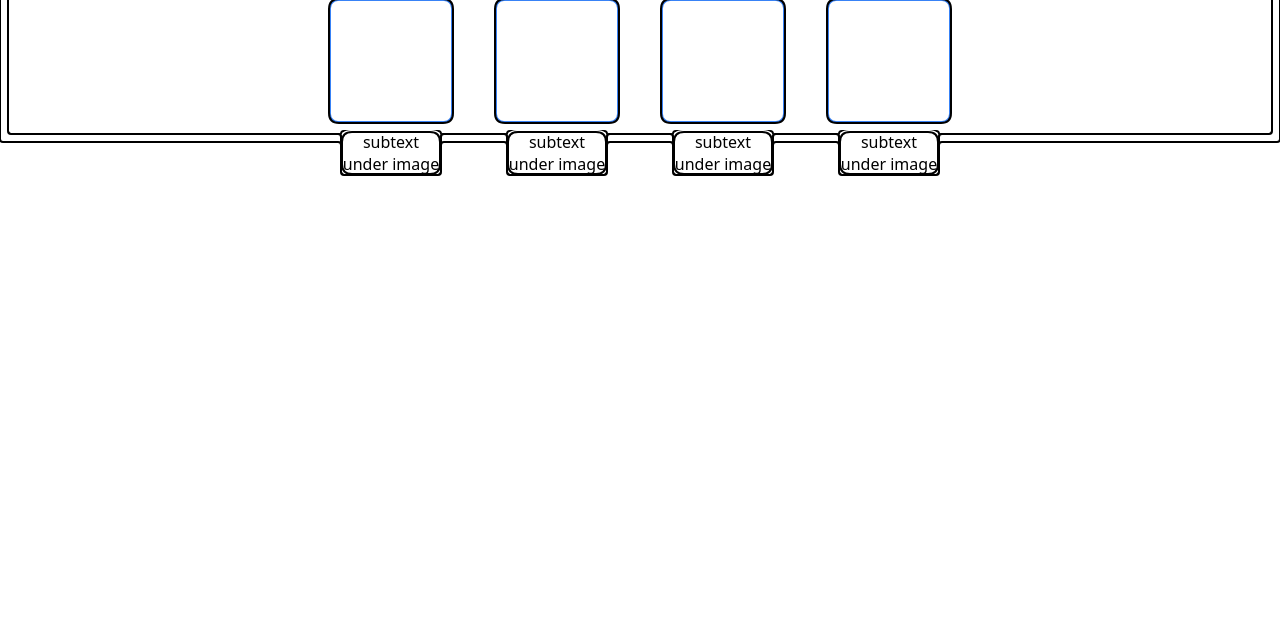
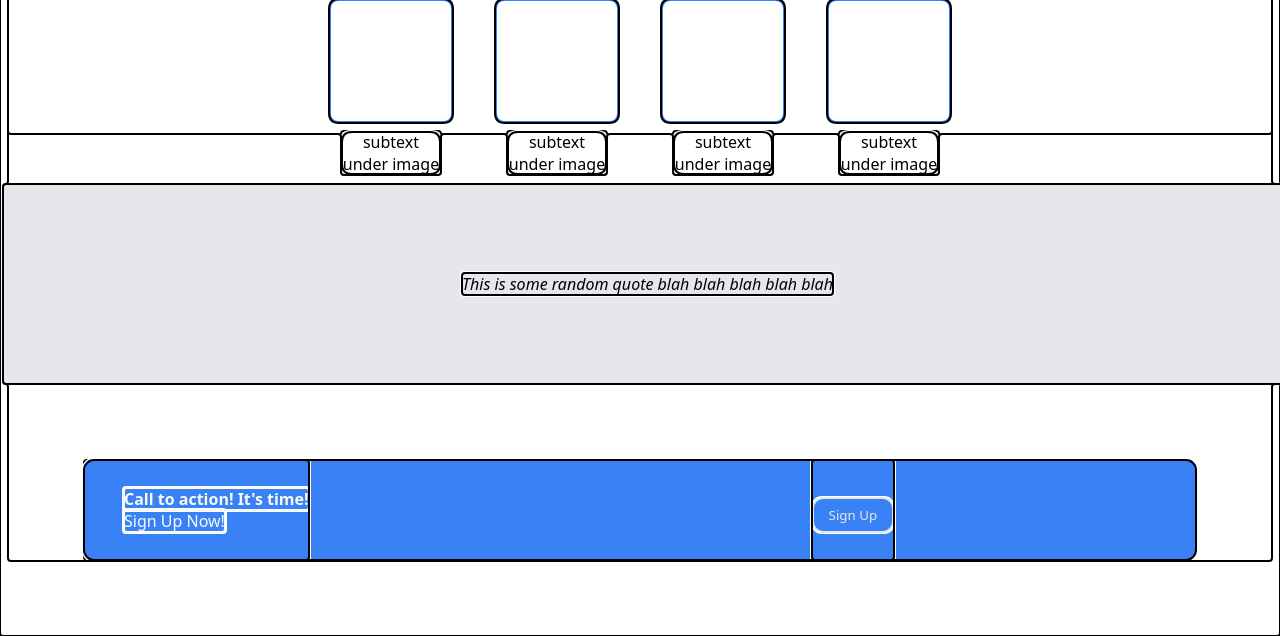
Before and after one commit to achohan1/odin-landing-page, a plain HTML site: page index.html in a window 1280 px wide. Shown: the part 533-1169 px from the top of the page. Before the commit the page ends 800 px from the top, so only its background shows below. Drawn offline with Linux system fonts and the light colour scheme.

Commit message:
"call to action" section completed at bottom

```diff
--- a/index.html
+++ b/index.html
@@ -46,5 +46,19 @@
             </div>
     </div>
 
+    <div class="quote">
+        <div class="quotetext">This is some random quote blah blah blah blah blah</div>
+    </div>
+
+    <div class="calltoaction">
+        <div class="calltoactionleft">
+            <div class="maintext">Call to action! It's time!</div>
+            <div class="calltoactionsubtext">Sign Up Now!</div>
+        </div>
+        <div class="calltoactionright">
+            <button class="bottombutton">Sign Up</button>
+        </div>
+    </div>
+    </div>
 </body>
 </html>
--- a/styles.css
+++ b/styles.css
@@ -108,3 +108,54 @@ img {
     text-align: center;
     margin-top: 120px;
 }
+
+.quote {
+    display: flex;
+    margin-top: 50px;
+    margin-left: -5px;
+    margin-right: -20px;
+    background-color:#e5e7eb ;
+    height: 200px;
+    justify-content: center;
+    align-items: center;
+    font-style: italic;
+}
+
+.calltoaction {
+    display: flex;
+    background-color: #3882f6;
+    width: auto;
+    height: 100px;
+    border: 1px solid #3882f6;
+    border-radius: 10px;
+    margin: 75px;
+    gap: 3px;
+}
+
+.maintext,
+.calltoactionsubtext {
+    color: #f9faf8;
+    margin-left: 40px;
+}
+
+.maintext {
+    font-weight: bold;
+}
+
+.calltoactionleft {
+    display: flex;
+    flex-direction: column;
+    align-items: flex-start;
+    justify-content: center;
+}
+
+.calltoactionright {
+    display: flex;
+    flex-direction: column;
+    margin-left: 500px;
+    justify-content: center;
+}
+
+.bottombutton {
+    border: 1px solid white;
+}
```
